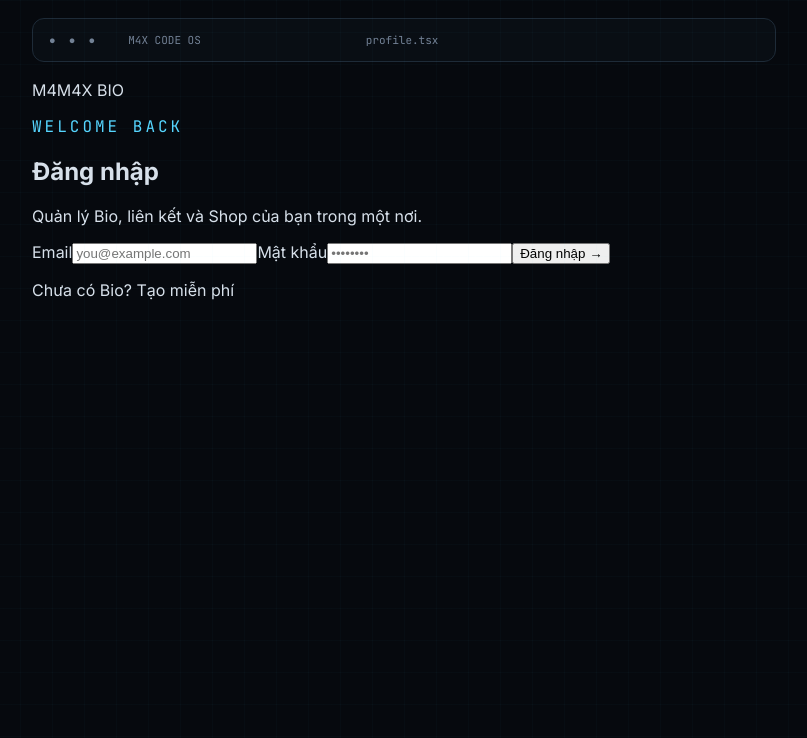
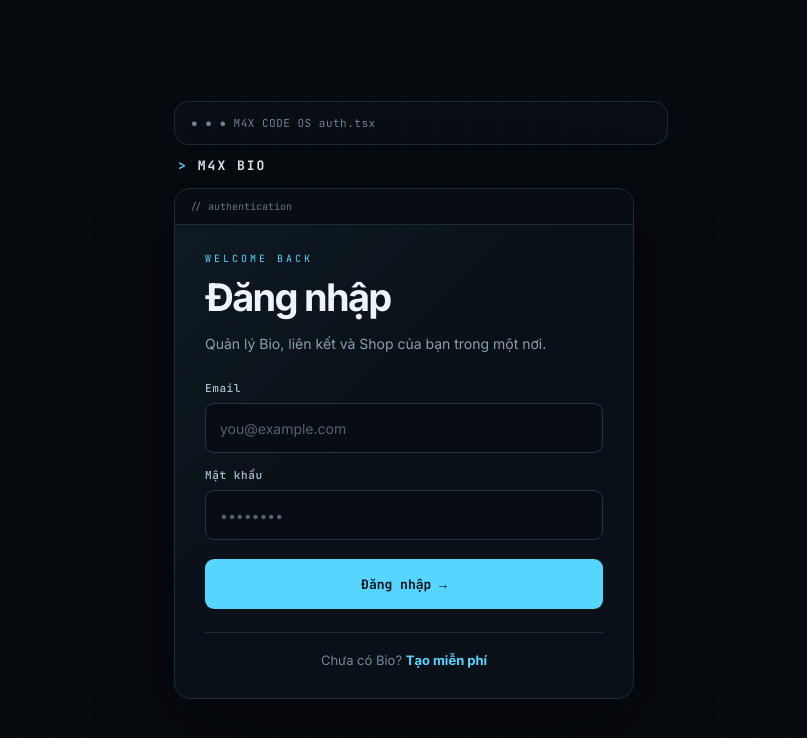
Before and after one commit to NgMingZan/m4x-bio, a Next.js app: page /login in a window 1280 px wide. Shown: the top 738 px of the page, without its empty margins (236-1043 px from the left). Built offline with nearby package versions, Linux system fonts and the light colour scheme.

Commit message:
Fix M4X Bio auth interface

```diff
--- a/app/globals.css
+++ b/app/globals.css
@@ -226,3 +226,221 @@ footer{
  .hero{border-radius:12px!important}
  .publicProducts{grid-template-columns:1fr!important}
 }
+
+
+/* ==============================
+   M4X CODE OS — AUTH
+   ============================== */
+
+.authShell{
+  width:100%;
+  max-width:none;
+  min-height:100svh;
+  margin:0;
+  padding:18px;
+  display:flex;
+  align-items:center;
+  justify-content:center;
+}
+
+.authShell:before{
+  display:none;
+}
+
+.authPanel{
+  width:min(100%,460px);
+}
+
+.authPanel:before{
+  content:"●  ●  ●     M4X CODE OS        auth.tsx";
+  display:block;
+  width:100%;
+  padding:14px 16px;
+  margin-bottom:12px;
+  border:1px solid var(--line);
+  border-radius:14px;
+  background:rgba(9,14,20,.94);
+  color:#718196;
+  font:11px "JetBrains Mono",monospace;
+  letter-spacing:.5px;
+}
+
+.authBrand{
+  display:flex;
+  align-items:center;
+  gap:10px;
+  width:max-content;
+  margin:0 0 14px 4px;
+  color:#e8f0f8;
+  font:700 13px "JetBrains Mono",monospace;
+  letter-spacing:2px;
+}
+
+.authBrand:before{
+  content:">";
+  color:var(--cyan);
+}
+
+.authCard{
+  position:relative;
+  overflow:hidden;
+  padding:30px;
+  border:1px solid var(--line);
+  border-radius:16px;
+  background:
+    linear-gradient(135deg,rgba(86,214,255,.055),transparent 45%),
+    rgba(11,17,24,.96);
+  box-shadow:0 24px 80px rgba(0,0,0,.45);
+}
+
+.authCard:before{
+  content:"// authentication";
+  display:block;
+  margin:-30px -30px 27px;
+  padding:11px 15px;
+  border-bottom:1px solid var(--line);
+  background:#080d13;
+  color:#65768a;
+  font:10px "JetBrains Mono",monospace;
+}
+
+.authCard .label{
+  margin:0 0 13px;
+  font-size:10px;
+}
+
+.authCard h1{
+  margin:0;
+  color:#edf4fb;
+  font-size:38px;
+  line-height:1.05;
+  letter-spacing:-1.7px;
+}
+
+.authLead{
+  margin:15px 0 26px;
+  color:#8d9caf;
+  font-size:14px;
+  line-height:1.65;
+}
+
+.authCard form{
+  display:grid;
+  gap:15px;
+}
+
+.authCard label{
+  display:grid;
+  gap:8px;
+  color:#aab8c8;
+  font:600 11px "JetBrains Mono",monospace;
+  letter-spacing:.6px;
+}
+
+.authCard input{
+  display:block;
+  width:100%;
+  height:50px;
+  margin:0;
+  padding:0 14px;
+  outline:none;
+  border:1px solid #263545;
+  border-radius:9px;
+  background:#080d13;
+  color:#e8f0f8;
+  font:14px Inter,sans-serif;
+  appearance:none;
+  -webkit-appearance:none;
+  transition:border-color .18s ease,box-shadow .18s ease;
+}
+
+.authCard input::placeholder{
+  color:#536276;
+}
+
+.authCard input:focus{
+  border-color:var(--cyan);
+  box-shadow:0 0 0 3px rgba(86,214,255,.09);
+}
+
+.authCard .btn{
+  width:100%;
+  min-height:50px;
+  margin-top:4px;
+  border:0;
+  border-radius:9px;
+  background:var(--cyan);
+  color:#041016;
+  font:700 13px "JetBrains Mono",monospace;
+  cursor:pointer;
+}
+
+.authCard .btn:disabled{
+  opacity:.55;
+  cursor:not-allowed;
+}
+
+.authCard .muted{
+  margin:2px 0 0;
+  padding:11px 12px;
+  border:1px solid #29394a;
+  border-radius:8px;
+  background:#090f16;
+  color:#9fb0c1;
+  font-size:12px;
+  line-height:1.5;
+}
+
+.authFoot{
+  margin:23px 0 0;
+  padding-top:19px;
+  border-top:1px solid var(--line);
+  color:#75869a;
+  text-align:center;
+  font-size:13px;
+}
+
+.authFoot a{
+  color:var(--cyan);
+  font-weight:700;
+}
+
+@media(max-width:600px){
+  .authShell{
+    padding:14px;
+    align-items:flex-start;
+  }
+
+  .authPanel{
+    margin-top:10px;
+  }
+
+  .authPanel:before{
+    content:"● ● ●   M4X CODE OS   auth.tsx";
+    padding:13px 14px;
+    font-size:9px;
+  }
+
+  .authCard{
+    padding:23px 18px;
+    border-radius:13px;
+  }
+
+  .authCard:before{
+    margin:-23px -18px 22px;
+  }
+
+  .authCard h1{
+    font-size:34px;
+  }
+
+  .authLead{
+    font-size:13px;
+  }
+
+  .authCard input,
+  .authCard .btn{
+    min-height:52px;
+    font-size:16px;
+  }
+}
--- a/app/login/page.tsx
+++ b/app/login/page.tsx
@@ -4,4 +4,4 @@ import { createBrowserClient } from '@supabase/ssr';
 import { useState } from 'react';
 import { useRouter } from 'next/navigation';
 export default function Login(){const router=useRouter();const [message,setMessage]=useState('');const [loading,setLoading]=useState(false);async function login(formData:FormData){setLoading(true);setMessage('');const supabase=createBrowserClient(process.env.NEXT_PUBLIC_SUPABASE_URL!,process.env.NEXT_PUBLIC_SUPABASE_PUBLISHABLE_KEY!);const {data,error}=await supabase.auth.signInWithPassword({email:String(formData.get('email')||'').trim(),password:String(formData.get('password')||'')});if(error||!data.user){setMessage(error?.message||'Đăng nhập thất bại');setLoading(false);return}const isAdmin=data.user.email?.toLowerCase()==='nguyenmingzan0408@gmail.com';router.replace(isAdmin?'/admin':'/dashboard');router.refresh()}
-return <main className="authShell"><div className="authPanel"><Link href="/" className="authBrand"><span className="brandMark">M4</span>M4X BIO</Link><section className="authCard"><p className="label">WELCOME BACK</p><h1>Đăng nhập</h1><p className="authLead">Quản lý Bio, liên kết và Shop của bạn trong một nơi.</p><form action={login}><label>Email<input name="email" type="email" placeholder="you@example.com" required/></label><label>Mật khẩu<input name="password" type="password" placeholder="••••••••" required/></label><button className="btn" disabled={loading}>{loading?'Đang đăng nhập...':'Đăng nhập →'}</button>{message&&<p className="muted">{message}</p>}</form><p className="authFoot">Chưa có Bio? <Link href="/register">Tạo miễn phí</Link></p></section></div></main>}
+return <main className="authShell"><div className="authPanel"><Link href="/" className="authBrand">M4X BIO</Link><section className="authCard"><p className="label">WELCOME BACK</p><h1>Đăng nhập</h1><p className="authLead">Quản lý Bio, liên kết và Shop của bạn trong một nơi.</p><form action={login}><label>Email<input name="email" type="email" placeholder="you@example.com" required/></label><label>Mật khẩu<input name="password" type="password" placeholder="••••••••" required/></label><button className="btn" disabled={loading}>{loading?'Đang đăng nhập...':'Đăng nhập →'}</button>{message&&<p className="muted">{message}</p>}</form><p className="authFoot">Chưa có Bio? <Link href="/register">Tạo miễn phí</Link></p></section></div></main>}
--- a/app/register/page.tsx
+++ b/app/register/page.tsx
@@ -4,4 +4,4 @@ import { createBrowserClient } from '@supabase/ssr';
 import { useState } from 'react';
 import { useRouter } from 'next/navigation';
 export default function Register(){const router=useRouter();const [message,setMessage]=useState('');const [loading,setLoading]=useState(false);async function register(formData:FormData){setMessage('');setLoading(true);const supabase=createBrowserClient(process.env.NEXT_PUBLIC_SUPABASE_URL!,process.env.NEXT_PUBLIC_SUPABASE_PUBLISHABLE_KEY!);const email=String(formData.get('email'));const password=String(formData.get('password'));const username=String(formData.get('username')).toLowerCase().replace(/[^a-z0-9_-]/g,'');if(username.length<3){setMessage('Username phải có ít nhất 3 ký tự.');setLoading(false);return}const {data,error}=await supabase.auth.signUp({email,password,options:{data:{username,display_name:username}}});if(error){setMessage(error.message);setLoading(false);return}if(!data.session){setMessage('Đăng ký thành công. Hãy xác nhận email rồi đăng nhập.');setLoading(false);return}router.push('/dashboard');router.refresh()}
-return <main className="authShell"><div className="authPanel"><Link href="/" className="authBrand"><span className="brandMark">M4</span>M4X BIO</Link><section className="authCard"><p className="label">CREATE YOUR SPACE</p><h1>Tạo M4X BIO</h1><p className="authLead">Một trang gọn để gom profile, social, music và sản phẩm của bạn.</p><form action={register}><label>Username<input name="username" placeholder="m4x" autoCapitalize="none" required/></label><label>Email<input name="email" type="email" placeholder="you@example.com" required/></label><label>Mật khẩu<input name="password" type="password" minLength={8} placeholder="Tối thiểu 8 ký tự" required/></label><button className="btn" disabled={loading}>{loading?'Đang tạo...':'Tạo Bio →'}</button>{message&&<p className="muted">{message}</p>}</form><p className="authFoot">Đã có tài khoản? <Link href="/login">Đăng nhập</Link></p></section></div></main>}
+return <main className="authShell"><div className="authPanel"><Link href="/" className="authBrand">M4X BIO</Link><section className="authCard"><p className="label">CREATE YOUR SPACE</p><h1>Tạo M4X BIO</h1><p className="authLead">Một trang gọn để gom profile, social, music và sản phẩm của bạn.</p><form action={register}><label>Username<input name="username" placeholder="m4x" autoCapitalize="none" required/></label><label>Email<input name="email" type="email" placeholder="you@example.com" required/></label><label>Mật khẩu<input name="password" type="password" minLength={8} placeholder="Tối thiểu 8 ký tự" required/></label><button className="btn" disabled={loading}>{loading?'Đang tạo...':'Tạo Bio →'}</button>{message&&<p className="muted">{message}</p>}</form><p className="authFoot">Đã có tài khoản? <Link href="/login">Đăng nhập</Link></p></section></div></main>}
```
